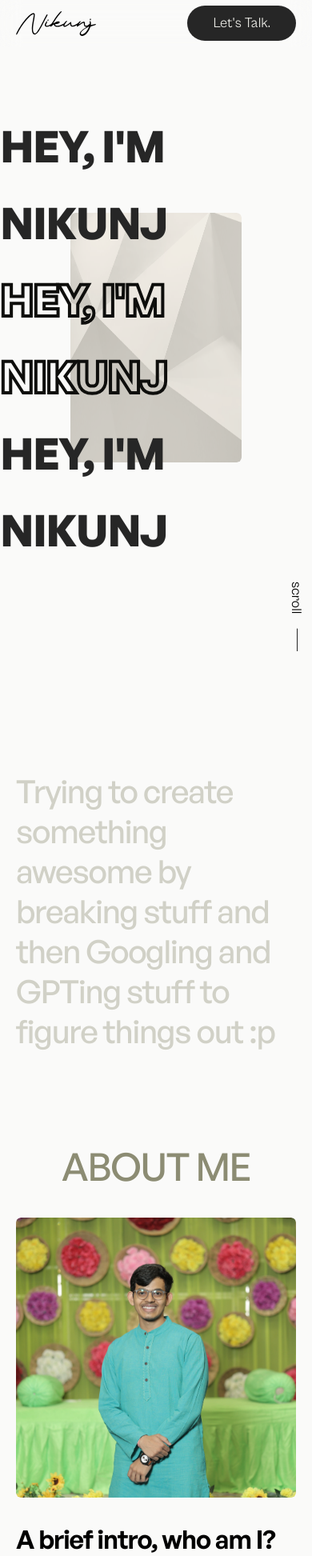
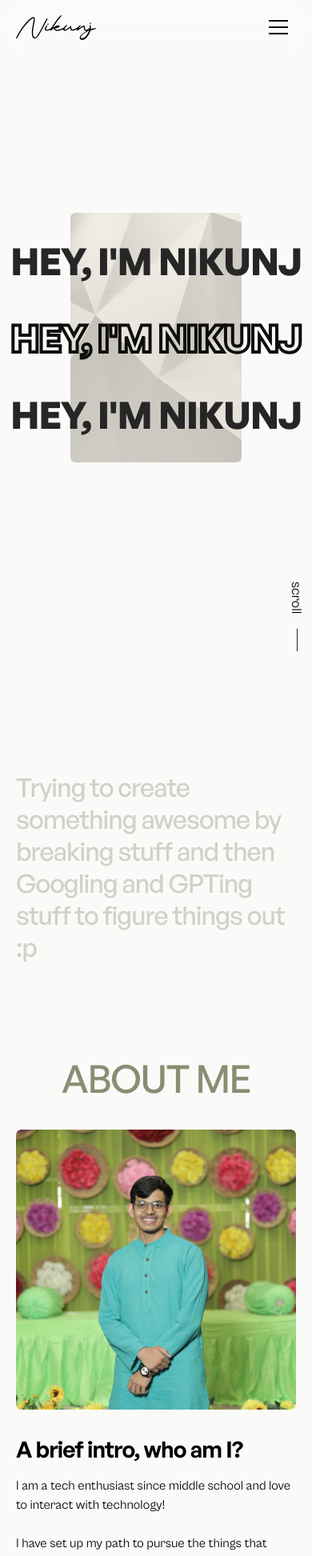
Before and after one commit to nikunjmathur08/Portfolio, a React (Vite) app in the folder client/: page / in a window 390 px wide. Shown: the top 1945 px of the page at 80% size. Built offline with nearby package versions, Linux system fonts and the light colour scheme; no server answers.

Commit message:
feat: improve responsiveness, add favicon

```diff
--- a/client/index.html
+++ b/client/index.html
@@ -3,7 +3,7 @@
   <head>
     <meta charset="UTF-8" />
     <meta name="viewport" content="width=device-width, initial-scale=1.0" />
-
+    <link rel="icon" type="image/svg+xml" href="/favicon.svg" />
     <!-- Primary Meta Tags -->
     <title>Nikunj Mathur — Frontend Developer & Designer</title>
     <meta name="title" content="Nikunj Mathur — Frontend Developer & Designer" />
--- a/client/src/components/ProjectPage.jsx
+++ b/client/src/components/ProjectPage.jsx
@@ -252,24 +252,24 @@ export default function ProjectPage() {
 
       <div className="min-h-screen bg-accent-400 text-secondary-400 pb-16">
         {/* Navigation */}
-        <nav className="fixed top-0 left-0 right-0 z-50 flex justify-between items-center px-8 py-4 bg-accent-400/90 backdrop-blur-xl border-b border-white/10">
-          <Link to="/" className="flex items-center gap-2 text-secondary-300 text-sm hover:text-white transition-colors">
-            <Icon icon="mdi:arrow-left" />
-            <span>Back to Home</span>
+        <nav className="fixed top-0 left-0 right-0 z-50 flex justify-between items-center px-4 md:px-8 py-2 bg-accent-400/90 backdrop-blur-xl border-b border-white/10">
+          <Link to="/" className="flex items-center gap-2 text-secondary-300 text-sm hover:text-white transition-colors min-h-[44px] min-w-[44px] px-2">
+            <Icon icon="mdi:arrow-left" className="text-lg" />
+            <span className="hidden sm:inline">Back to Home</span>
           </Link>
-          <div className="flex items-center gap-8">
+          <div className="flex items-center gap-4 md:gap-8">
             {(project.liveUrl || project.sourceUrl || project.link) && (
               <Link
                 to={project.liveUrl || project.sourceUrl || project.link}
                 target="_blank"
                 rel="noopener noreferrer"
                 data-cursor-size="50px"
-                className="img text-sm font-medium text-secondary-300 px-4 py-2 border border-secondary-400/20 rounded-full bg-accent-400/90 hover:bg-secondary-100 hover:text-accent-400 transition-all ease-in-out duration-500"
+                className="img text-sm font-medium text-secondary-300 px-4 py-2.5 min-h-[44px] flex items-center border border-secondary-400/20 rounded-full bg-accent-400/90 hover:bg-secondary-100 hover:text-accent-400 transition-all ease-in-out duration-500"
               >
-                {project.liveUrl ? 'Live Demo' : 'GitHub Repo'}
+                {project.liveUrl ? 'Live Demo' : 'GitHub'}
               </Link>
             )}
-            <span className="text-sm text-secondary-400 font-grotesk">{project.year}</span>
+            <span className="text-sm text-secondary-400 font-grotesk hidden sm:block">{project.year}</span>
           </div>
         </nav>
 
@@ -570,7 +570,7 @@ export default function ProjectPage() {
 
         {/* Footer */}
         <footer className="text-center py-8 border-t border-secondary-400/10">
-          <Link to="/" className="inline-flex items-center gap-2 text-secondary-500 text-sm hover:text-white transition-colors">
+          <Link to="/" className="inline-flex items-center gap-2 text-secondary-500 text-sm hover:text-white transition-colors min-h-[44px] px-4 py-2">
             <Icon icon="mdi:arrow-left" />
             Back to all projects
           </Link>
--- a/client/src/components/ui/NavBar.jsx
+++ b/client/src/components/ui/NavBar.jsx
@@ -1,17 +1,32 @@
-import { useEffect, useRef } from "react";
+import { useEffect, useRef, useState } from "react";
 import { Link, useLocation } from "react-router-dom";
 import { gsap } from "gsap";
-
 import { ScrollTrigger } from "gsap/ScrollTrigger";
 
 export default function NavBar({ sectionRefs, color }) {
   const navBar = useRef(null);
   const logo = useRef(null);
   const cta = useRef(null);
-  const tl = gsap.timeline();
+  const [isMenuOpen, setIsMenuOpen] = useState(false);
   gsap.registerPlugin(ScrollTrigger);
   const location = useLocation();
 
+  // Close menu on route change
+  useEffect(() => {
+    setIsMenuOpen(false);
+  }, [location]);
+
+  // Prevent body scroll when menu is open
+  useEffect(() => {
+    if (isMenuOpen) {
+      document.body.style.overflow = 'hidden';
+    } else {
+      document.body.style.overflow = 'unset';
+    }
+    return () => {
+      document.body.style.overflow = 'unset';
+    };
+  }, [isMenuOpen]);
 
   useEffect(() => {
     const ctx = gsap.context(() => {
@@ -25,7 +40,6 @@ export default function NavBar({ sectionRefs, color }) {
     return () => ctx.revert();
   }, []);
 
-
   useEffect(() => {
     const ctx = gsap.context(() => {
       sectionRefs.forEach((section) => {
@@ -34,14 +48,12 @@ export default function NavBar({ sectionRefs, color }) {
           trigger: section,
           start: "top 375px",
           end: "bottom 300px",
-          // markers: true,
           animation: gsap
             .timeline()
             .to(logo.current, { fill: "#DDDDD5"}, 0)
             .to(navBar.current, { color: "#DDDDD5" })
             .to(cta.current, { backgroundColor: "#D1D1C7", color: "#0E0E0C" }, 0)
             .to(".bg-secondary-100", { backgroundColor: "#0E0E0C" }, 0),
-
           toggleActions: "restart reverse restart reverse",
         });
       });
@@ -49,7 +61,12 @@ export default function NavBar({ sectionRefs, color }) {
     return () => ctx.revert();
   }, [sectionRefs]);
 
+  const handleLinkClick = () => {
+    setIsMenuOpen(false);
+  };
+
   return (
+    <>
       <header
         ref={navBar}
         className="fixed top-0 z-50 flex w-full -translate-y-full items-center justify-between backdrop-blur-md px-5 py-3"
@@ -66,7 +83,7 @@ export default function NavBar({ sectionRefs, color }) {
             <g
               ref={logo}
               transform="translate(0.000000,133.000000) scale(0.100000,-0.100000)"
-              fill= {color}
+              fill={color}
               stroke="none"
             >
               <path
@@ -81,22 +98,24 @@ export default function NavBar({ sectionRefs, color }) {
             </g>
           </svg>
         </Link>
-      <nav className=" space-x-7 font-grotesk text-body-3 sm:block">
-        <Link to="/#about" className="group relative hidden md:inline-block">
+
+        {/* Desktop Navigation */}
+        <nav className="hidden md:flex space-x-7 font-grotesk text-body-3 items-center">
+          <Link to="/#about" className="group relative min-h-[44px] flex items-center">
             <span>about</span>
             <span className="absolute bottom-0 left-0 h-[0.125em] w-0 rounded-full bg-secondary-600 duration-300 ease-in-out group-hover:w-full"></span>
           </Link>
-        <Link to="/#services" className="group relative hidden md:inline-block">
+          <Link to="/#services" className="group relative min-h-[44px] flex items-center">
             <span>services</span>
             <span className="absolute bottom-0 left-0 h-[0.125em] w-0 rounded-full bg-secondary-600 duration-300 ease-in-out group-hover:w-full"></span>
           </Link>
-        <Link to="/#works" className="group relative hidden md:inline-block">
+          <Link to="/#works" className="group relative min-h-[44px] flex items-center">
             <span>projects</span>
             <span className="absolute bottom-0 left-0 h-[0.125em] w-0 rounded-full bg-secondary-600 duration-300 ease-in-out group-hover:w-full"></span>
           </Link>
           <Link
             ref={cta}
-          className="button group relative hover:bg-transparent"
+            className="button group relative hover:bg-transparent min-h-[44px] flex items-center"
             to="/#contact"
           >
             <span className="relative w-fit">
@@ -105,6 +124,81 @@ export default function NavBar({ sectionRefs, color }) {
             </span>
           </Link>
         </nav>
+
+        {/* Mobile Hamburger Button */}
+        <button
+          onClick={() => setIsMenuOpen(!isMenuOpen)}
+          className="md:hidden z-50 w-11 h-11 flex flex-col items-center justify-center gap-1.5 rounded-lg"
+          aria-label={isMenuOpen ? "Close menu" : "Open menu"}
+          aria-expanded={isMenuOpen}
+        >
+          <span
+            className={`block w-6 h-0.5 bg-current transition-all duration-300 ease-out ${
+              isMenuOpen ? 'rotate-45 translate-y-2' : ''
+            }`}
+          />
+          <span
+            className={`block w-6 h-0.5 bg-current transition-all duration-300 ease-out ${
+              isMenuOpen ? 'opacity-0 scale-0' : ''
+            }`}
+          />
+          <span
+            className={`block w-6 h-0.5 bg-current transition-all duration-300 ease-out ${
+              isMenuOpen ? '-rotate-45 -translate-y-2' : ''
+            }`}
+          />
+        </button>
       </header>
+
+      {/* Mobile Menu Overlay */}
+      <div
+        className={`fixed inset-0 z-40 bg-accent-400/95 backdrop-blur-xl transition-all duration-500 ease-out md:hidden ${
+          isMenuOpen ? 'opacity-100 visible' : 'opacity-0 invisible'
+        }`}
+      >
+        <nav className="flex flex-col items-center justify-center h-full gap-8 font-grotesk">
+          <Link
+            to="/#about"
+            onClick={handleLinkClick}
+            className={`text-3xl text-secondary-300 hover:text-white transition-all duration-300 min-h-[44px] min-w-[44px] flex items-center justify-center ${
+              isMenuOpen ? 'translate-y-0 opacity-100' : 'translate-y-4 opacity-0'
+            }`}
+            style={{ transitionDelay: isMenuOpen ? '100ms' : '0ms' }}
+          >
+            about
+          </Link>
+          <Link
+            to="/#services"
+            onClick={handleLinkClick}
+            className={`text-3xl text-secondary-300 hover:text-white transition-all duration-300 min-h-[44px] min-w-[44px] flex items-center justify-center ${
+              isMenuOpen ? 'translate-y-0 opacity-100' : 'translate-y-4 opacity-0'
+            }`}
+            style={{ transitionDelay: isMenuOpen ? '150ms' : '0ms' }}
+          >
+            services
+          </Link>
+          <Link
+            to="/#works"
+            onClick={handleLinkClick}
+            className={`text-3xl text-secondary-300 hover:text-white transition-all duration-300 min-h-[44px] min-w-[44px] flex items-center justify-center ${
+              isMenuOpen ? 'translate-y-0 opacity-100' : 'translate-y-4 opacity-0'
+            }`}
+            style={{ transitionDelay: isMenuOpen ? '200ms' : '0ms' }}
+          >
+            projects
+          </Link>
+          <Link
+            to="/#contact"
+            onClick={handleLinkClick}
+            className={`mt-4 px-8 py-4 bg-secondary-400 text-accent-400 rounded-full text-xl font-medium transition-all duration-300 min-h-[44px] flex items-center justify-center ${
+              isMenuOpen ? 'translate-y-0 opacity-100' : 'translate-y-4 opacity-0'
+            }`}
+            style={{ transitionDelay: isMenuOpen ? '250ms' : '0ms' }}
+          >
+            Let's Talk.
+          </Link>
+        </nav>
+      </div>
+    </>
   );
 }
--- a/client/tailwind.config.js
+++ b/client/tailwind.config.js
@@ -11,14 +11,14 @@ export default {
         'md2': '872px'
       },
       fontSize: {
-        'title': ['clamp(3rem, 14vw, 9rem)'],
-        'heading-1': ['clamp(2.5rem, 6.5vw, 10rem)'],
-        'heading-2': ['clamp(2.4rem, 8vw, 10rem)'],
-        'heading-3': ['clamp(2rem, 5vw, 2.75rem)'],
-        'special': ['clamp(2rem, 4vw, 3.25rem)'],
-        'works-title': ['clamp(1.25rem, 2vw, 1.5rem)'],
-        'body-1': ['clamp(1.1rem, 2vw, 1.3rem)'],
-        'body-2': ['clamp(1rem, 1.5vw, 1.5rem)'],
+        'title': ['clamp(2rem, 12vw, 9rem)'],
+        'heading-1': ['clamp(2rem, 6.5vw, 10rem)'],
+        'heading-2': ['clamp(2rem, 8vw, 10rem)'],
+        'heading-3': ['clamp(1.75rem, 5vw, 2.75rem)'],
+        'special': ['clamp(1.75rem, 4vw, 3.25rem)'],
+        'works-title': ['clamp(1.125rem, 2vw, 1.5rem)'],
+        'body-1': ['clamp(1rem, 2vw, 1.3rem)'],
+        'body-2': ['clamp(0.9375rem, 1.5vw, 1.5rem)'],
         'body-3': '1.1rem',
         'body-4': ['clamp(0.75rem, 3vw, 1rem)'],
       },
```
Also changed, not shown: client/public/favicon.svg (added). Lines whose indentation alone changed are shown as unchanged.
